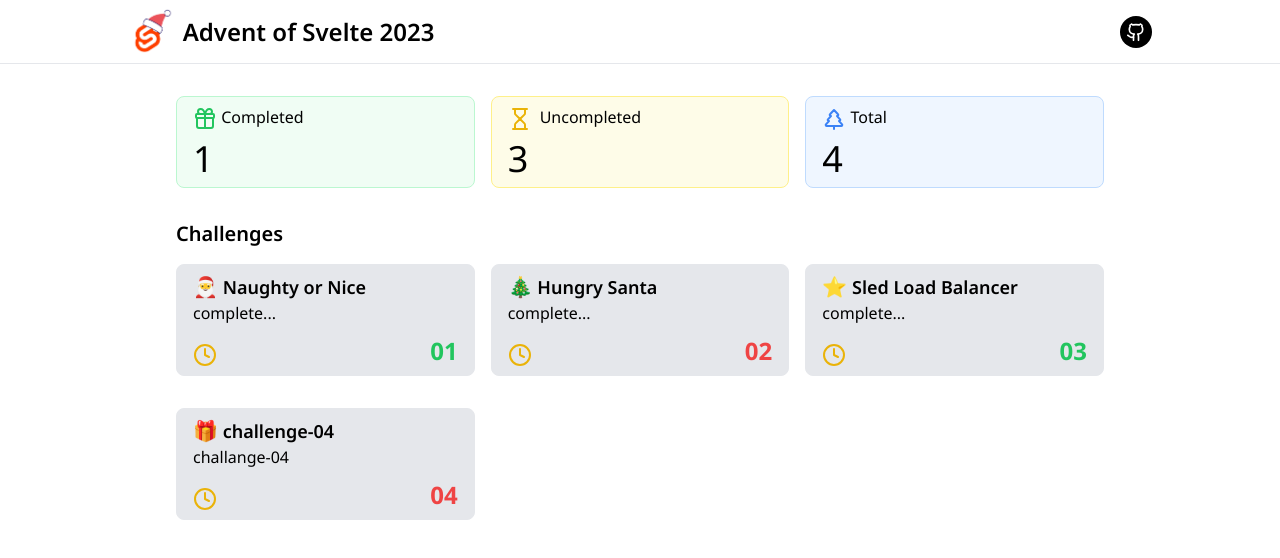
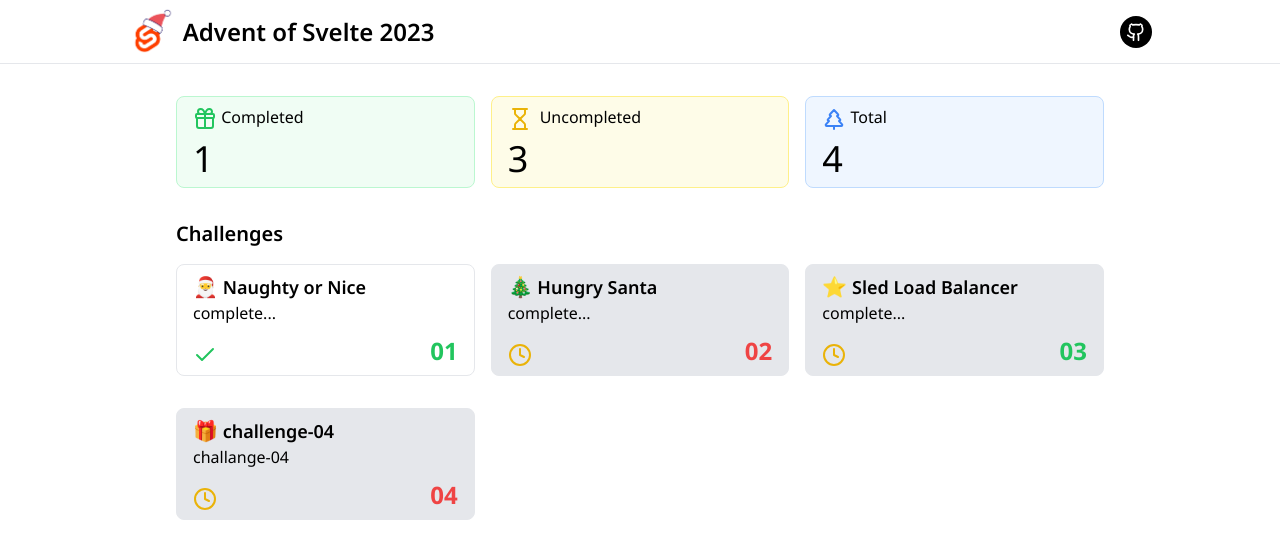
Before and after one commit to willingtonortiz/advent-of-svelte-2023, a SvelteKit app: page / in a window 1280 px wide. Shown: the top 558 px of the page. Built offline with nearby package versions, Linux system fonts and the light colour scheme.

Commit message:
Update types

```diff
--- a/src/routes/+page.svelte
+++ b/src/routes/+page.svelte
@@ -236,7 +236,7 @@
         <li class="transition-transform hover:scale-105" transition:fade={{ delay: index * 100 }}>
           <a
             href={challenge.slug}
-            class="h-28 px-4 py-2 block border rounded-lg relative {!challenge.done &&
+            class="h-28 px-4 py-2 block border rounded-lg relative {!challenge.isDone &&
               'pointer-events-none bg-gray-200'}"
           >
             <h2 class="text-lg font-semibold">
@@ -250,7 +250,7 @@
                 : 'text-red-500'}">{challenge.id.toString().padStart(2, "0")}</span
             >
             <span class="absolute left-4 bottom-2">
-              {#if challenge.done}
+              {#if challenge.isDone}
                 <Check class="text-green-500" />
               {:else}
                 <Clock class="text-yellow-500" />
```
